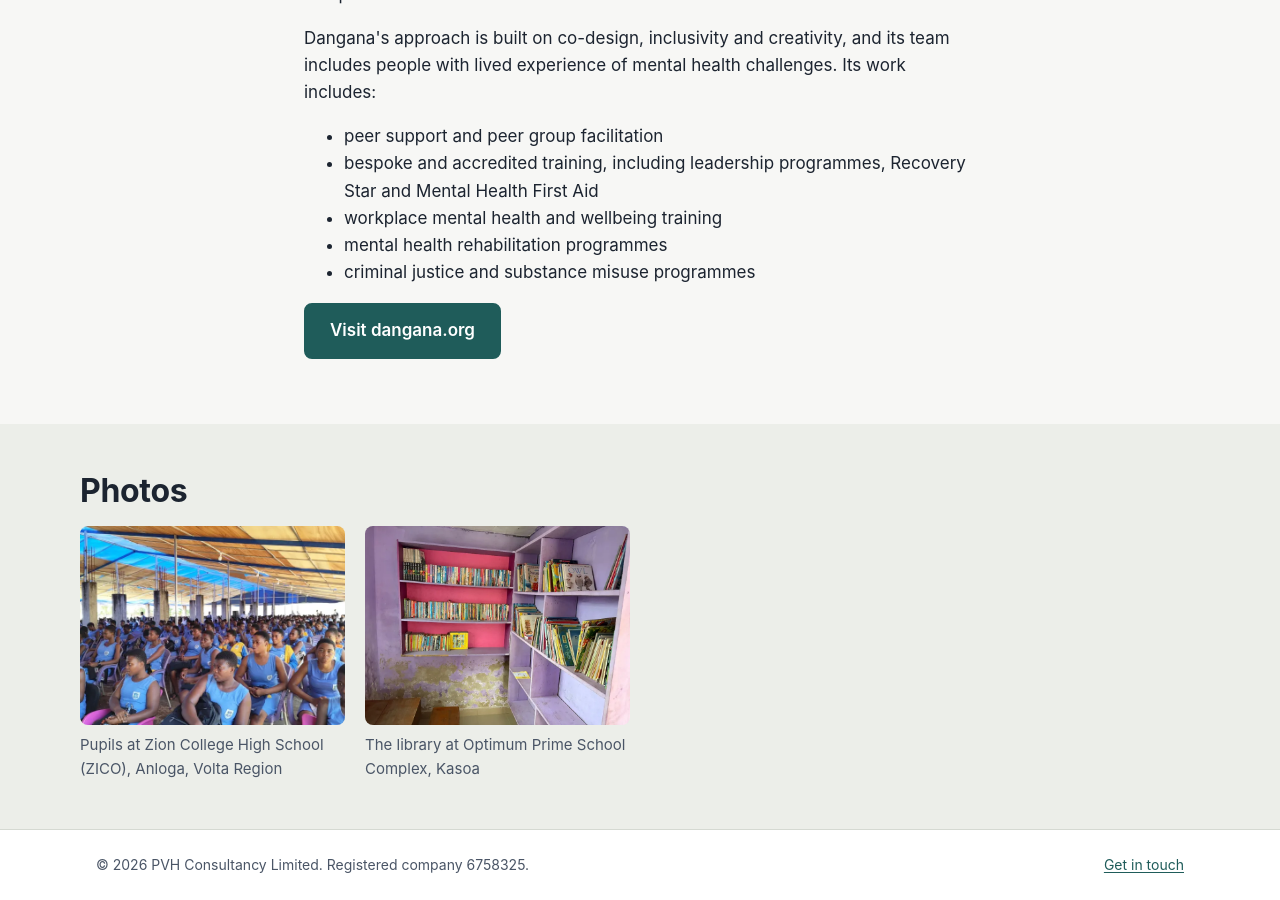
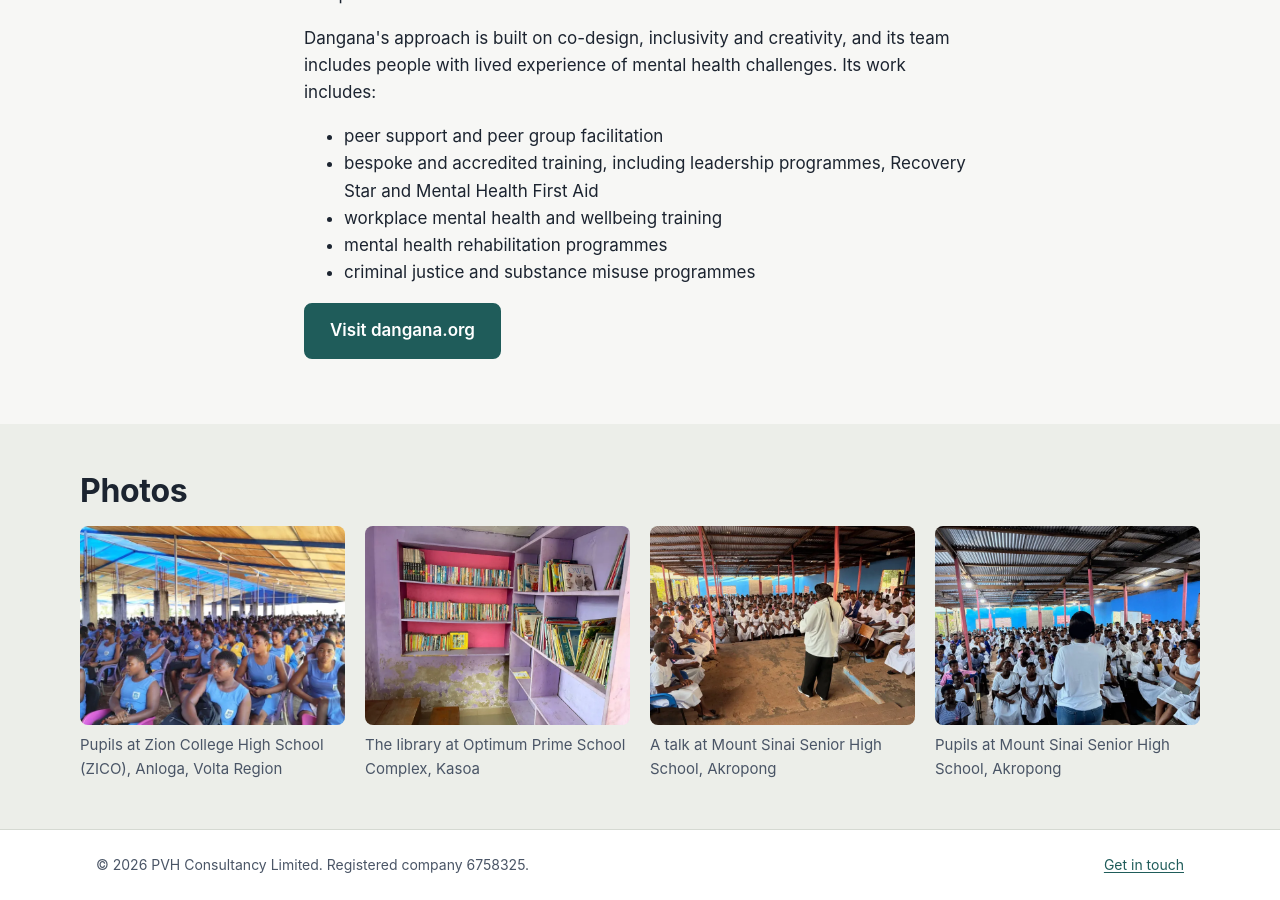
Before and after one commit to viboko/pvhconsultancy, a Jekyll site: the page built from preview/ghana.html, in a window 1280 px wide and 900 px high, scrolled down 1195 px. Built offline with Jekyll 4.4.1, drawn with Linux system fonts in a browser that asks for light colours.

Commit message:
Add two Mount Sinai Senior High School photos to the Ghana gallery
Both converted with `just optimise-photo` to WebP: 1600x1200 full size
plus 800x600 thumbnails, metadata stripped.

Co-Authored-By: Claude Opus 5.5 <noreply@anthropic.com>

```diff
--- a/_data/ghana_media.yml
+++ b/_data/ghana_media.yml
@@ -42,5 +42,19 @@ photos:
     caption: The library at Optimum Prime School Complex, Kasoa
     width: 1600
     height: 1200
+  - src: /assets/images/ghana/mount-sinai-talk.webp
+    alt: >-
+      A speaker in a white shirt addresses hundreds of pupils in white
+      uniforms seated in an open-sided hall with a corrugated roof
+    caption: A talk at Mount Sinai Senior High School, Akropong
+    width: 1600
+    height: 1200
+  - src: /assets/images/ghana/mount-sinai-assembly.webp
+    alt: >-
+      A speaker seen from behind facing a packed hall of pupils in white
+      uniforms, many listening closely
+    caption: Pupils at Mount Sinai Senior High School, Akropong
+    width: 1600
+    height: 1200
 
 videos: []
```
Also changed, not shown: assets/images/ghana/mount-sinai-assembly-800.webp (added), assets/images/ghana/mount-sinai-assembly.webp (added), assets/images/ghana/mount-sinai-talk-800.webp (added), assets/images/ghana/mount-sinai-talk.webp (added).
